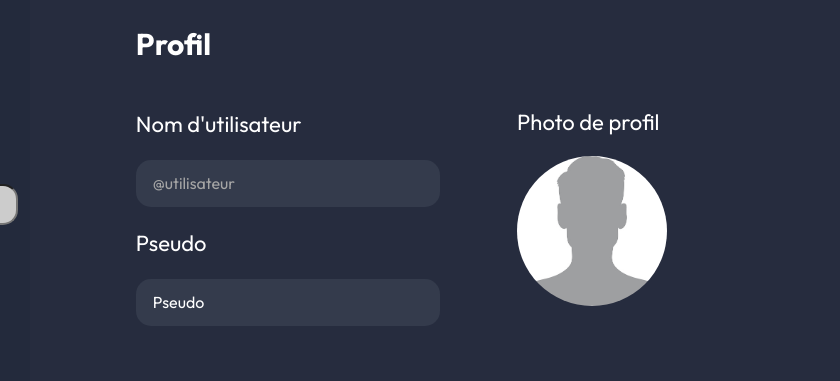
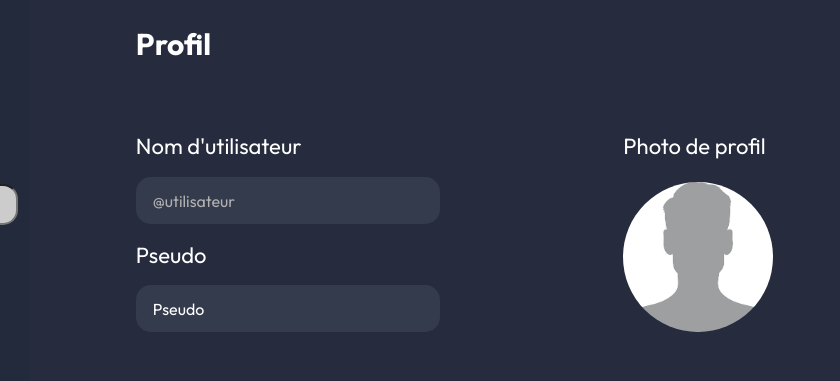
Before and after one commit to BoredAstair/Nimporte_BUT_MMI, a website: page parametres.html in a window 1280 px wide. Shown: the top 381 px of the page, 188-1028 px from the left. Drawn offline with Linux system fonts and the light colour scheme.

Commit message:
c'est bon y'a tout qui est réparé

```diff
--- a/parametres.html
+++ b/parametres.html
@@ -66,10 +66,10 @@
             <h2>Profil</h2>
             <div id="profile-part1">
                 <div class="user">
-                    <p>Nom d'utilisateur</p>
+                    <span>Nom d'utilisateur</span>
                     <input type="text" id="username" value="@utilisateur" disabled>
 
-                    <p>Pseudo</p>
+                    <span>Pseudo</span>
                     <input type="text" id="pseudo" value="Pseudo">
                 </div>
                 <div class="user">
@@ -104,7 +104,6 @@
                         <p>Adresse mail associée</p>
                         <input type="text" id="email" value="mail@exemple.com" disabled>
                     </div>
-                    <span onclick="affiche()">Supprimer le compte</span>
                 </div>
 
                 <div class="mail-mdp">
@@ -114,6 +113,7 @@
                     <button>Modifier</button>
                 </div>
             </div>
+            <span id="supprimer" onclick="affiche()">Supprimer le compte</span>
         </div>
     </section>
 
--- /dev/null
+++ b/scss/couleurs.scss
@@ -0,0 +1,7 @@
+$fond : #232A3C;
+$fond-plumes : #262C3E;
+$darkest-blue : #1B202D;
+$theme-color : #FFF48E;
+$white : white;
+$disabled-text : #B0B0B0;
+$red : #c51313;
--- a/scss/index.scss
+++ b/scss/index.scss
@@ -4,7 +4,7 @@ $fond-plumes : #262C3E;
 $darkest-blue : #1B202D;
 $theme-color : #FFF48E;
 $white : white;
-$disabled-text : #A5A5A5;
+$disabled-text : #B0B0B0;
 $red : #c51313;
 
 //mixin
@@ -40,7 +40,8 @@ $red : #c51313;
         color: transparent;
     }
 }
-@mixin InputHover($width, $height, $radius, $transform, $top, $left){
+
+@mixin InputHover($width, $height, $radius, $transform, $bottom, $left){
     @include flex(row, center, center);
     position: absolute;
     background-color: $fond-plumes;
@@ -48,7 +49,7 @@ $red : #c51313;
     height: $height;
     border-radius: $radius;
     transform: $transform;
-    top: $top;
+    bottom: $bottom;
     left : $left;
     opacity: 0;
     .change-image{
@@ -189,7 +190,7 @@ html{
             @include flex(row, normal, normal);
             #all-parameters{
                 @include flex(column, normal, center);
-                width: 50%;
+                width: 60%;
                 height: fit-content;
                 margin-left: 10%;
                 position: relative;
@@ -199,9 +200,11 @@ html{
                 }
                 #profile-part1{
                     @include flex(row, space-between, center);
+                    margin-top: 7%;
                     width: 100%;
+                    height: 200px;
                     .user{
-                        @include flex(column, space-evenly, space-evenly);
+                        @include flex(column, space-between, normal);
                         height: 100%;
                         position: relative;
                         #username, #pseudo{
@@ -213,7 +216,7 @@ html{
                             }
                         }
                         .change-image{
-                            @include InputHover(152px, 152px, 50%, translateX(-50%), 28%, 50%);
+                            @include InputHover(152px, 152px, 50%, translateX(-50%), 0, 50%);
                         }
                     }
                     #default-profile{
@@ -245,7 +248,7 @@ html{
                             border-radius: 15px;
                         }
                         .change-image{
-                            @include InputHover(100%, 100%, 15px, translateY(-50%) translateX(-50%), 50%, 50%);
+                            @include InputHover(100%, 100%, 15px, translateX(-50%), 0, 50%);
                         }
                     }
                     #enregistrer-modif{
@@ -255,7 +258,7 @@ html{
                 }
                 #profile-part3{
                     width: 100%;
-                    height: 70%;
+                    height: 230px;
                     margin: 5% 0;
                     @include flex(row, space-between, center);
                     .mail-mdp{
@@ -274,17 +277,18 @@ html{
 
                             }
                         }
-                        span{
-                            color: $red;
-                            margin-bottom: 2%;
-                            cursor: pointer;
-                        }
                         button{
                             align-self: center;
                             @include buttonPara($theme-color, 35px, 50%, 18px);
                         }
                     }
                 }
+                #supprimer{
+                    color: $red;
+                    margin-bottom: 5%;
+                    cursor: pointer;
+                    align-self: flex-start;
+                }
             }
         }
     }
```
Also changed, not shown: css/index.css, 1 other file.
